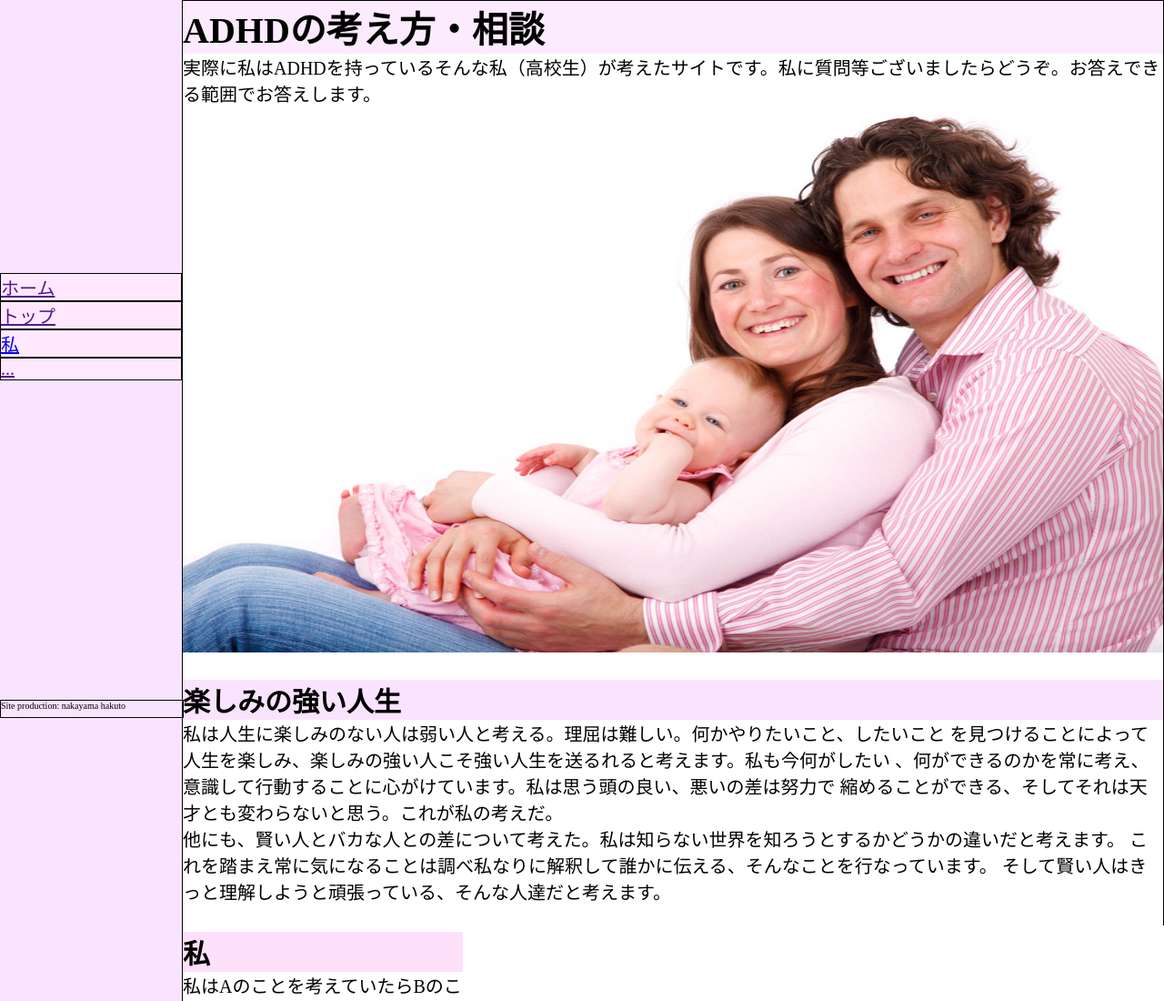
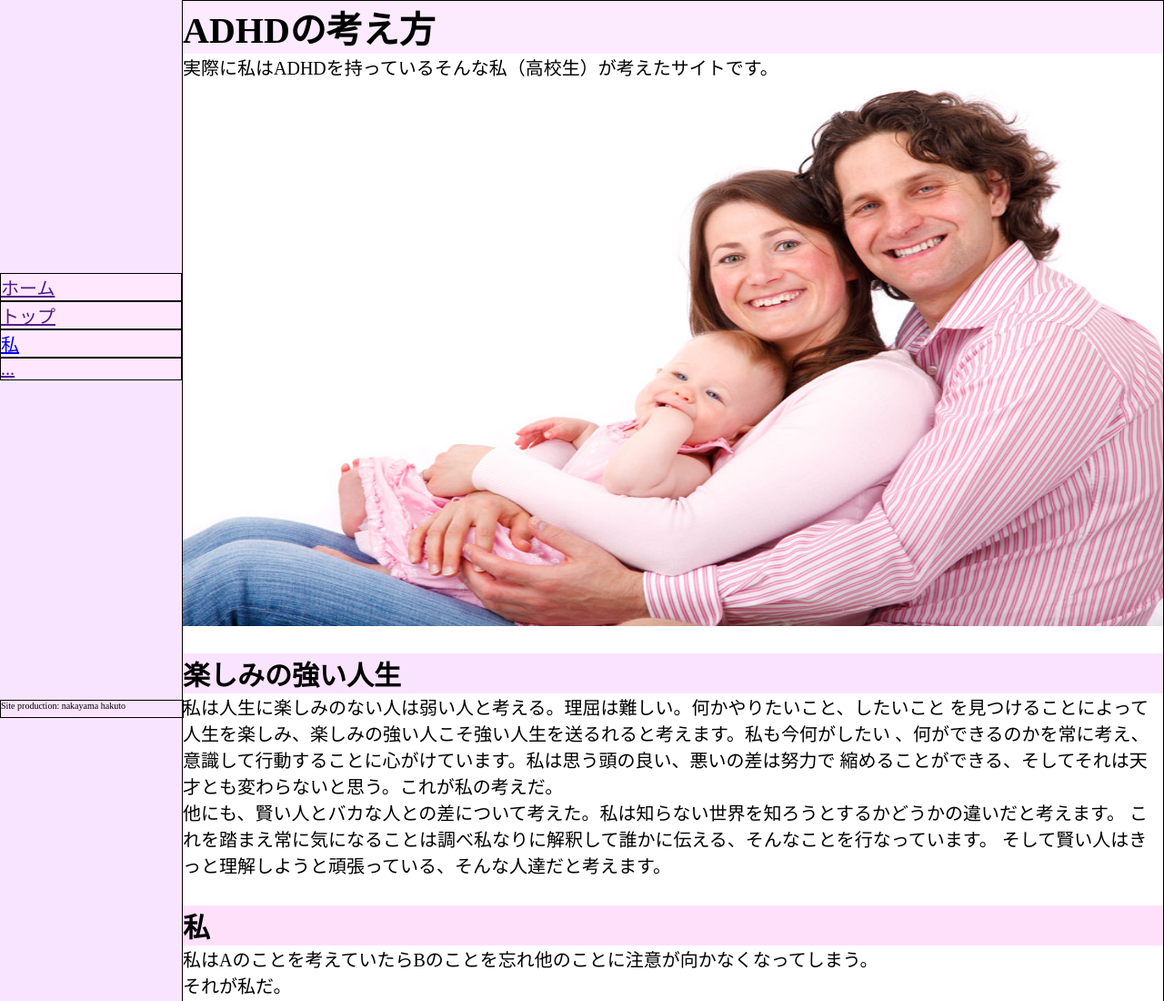
Before and after one commit to kokoa551/kokoa551.github.io, a plain HTML site: page index.html in a window 1280 px wide. Shown: the top 1100 px of the page at 91% size. Drawn offline with Linux system fonts and the light colour scheme.

Commit message:
Update index.html

```diff
--- a/index.html
+++ b/index.html
@@ -4,7 +4,7 @@
     <meta charset="UTF-8">
     <meta http-equiv="X-UA-Compatible" content="IE=edge">
     <meta name="viewport" content="width=device-width, initial-scale=1.0">
-    <title>ADHDの考え方・相談</title>
+    <title>ADHDの考え方</title>
     <link rel="stylesheet" href="sita.css">
 </head>
 <body>
@@ -26,8 +26,8 @@
     <main>
 
         <article>
-            <h1 class="myTai"　id="my">ADHDの考え方・相談</h1>
-            <p class="my">実際に私はADHDを持っているそんな私（高校生）が考えたサイトです。私に質問等ございましたらどうぞ。お答えできる範囲でお答えします。
+            <h1 class="myTai"　id="my">ADHDの考え方</h1>
+            <p class="my">実際に私はADHDを持っているそんな私（高校生）が考えたサイトです。
             </p>
             <img class="ssy" src="publicdomainq-0022660css.jpeg" alt="">
         </article>
```
